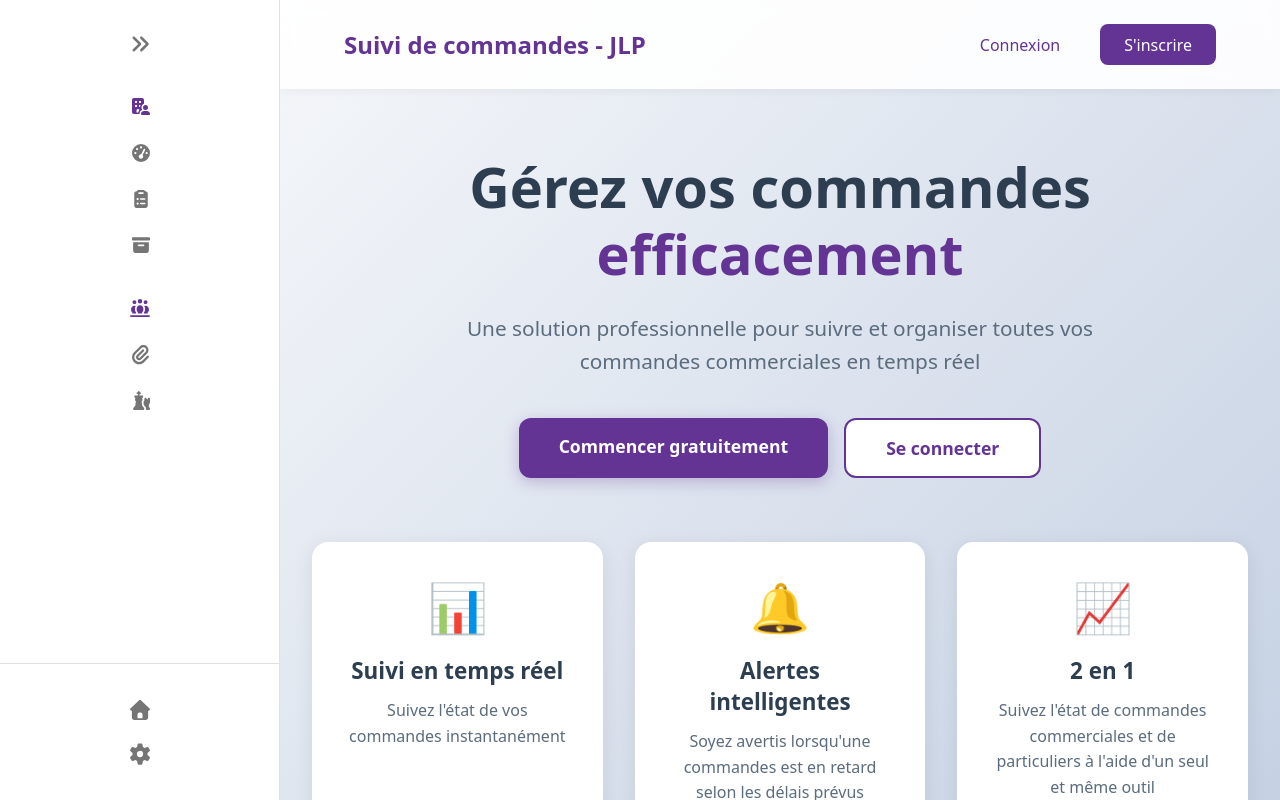
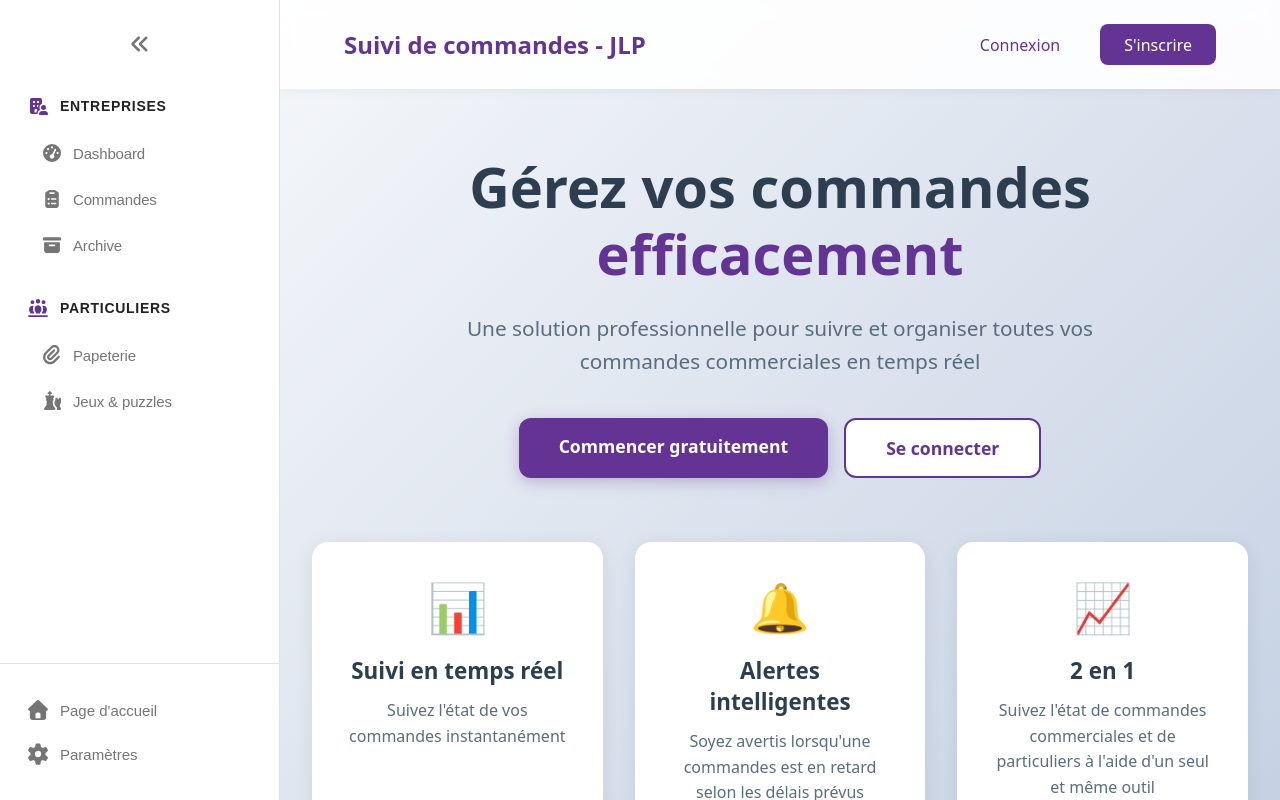
Before and after one commit to 19-hugo-19/order-tracker-jlp, a Next.js app: page / in a window 1280 px wide. Built offline with nearby package versions, Linux system fonts and the light colour scheme; no server answers.

Commit message:
Update Sidebar.jsx
Sidebar opened by default

```diff
--- a/components/Sidebar.jsx
+++ b/components/Sidebar.jsx
@@ -12,7 +12,7 @@ export default function Sidebar() {
     const pathname = usePathname()
     const currentPage = pathname.split("/")[1]
 
-    const [isCollapsed, setIsCollapsed] = useState(true)
+    const [isCollapsed, setIsCollapsed] = useState(false)
     const [isMobileMenuOpen, setIsMobileMenuOpen] = useState(false)
     const [isMobile, setIsMobile] = useState(false)
 
```
